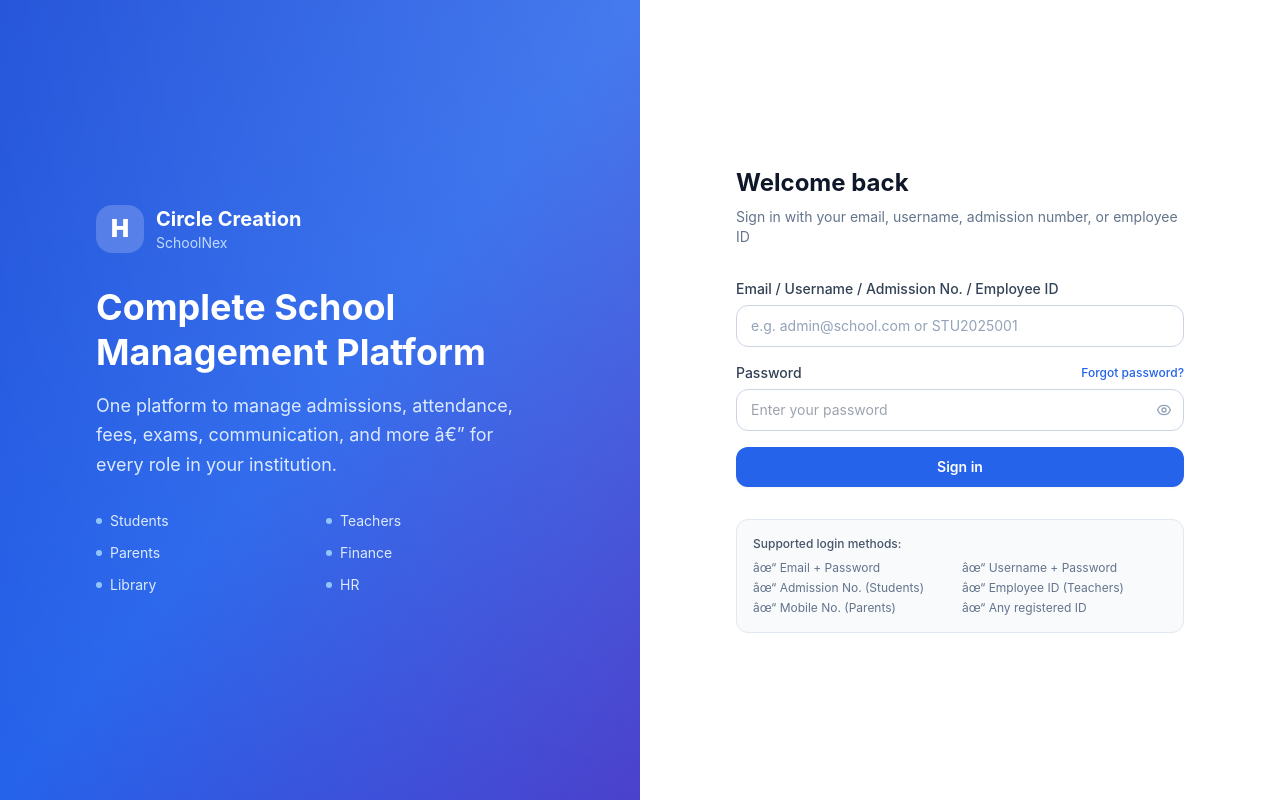
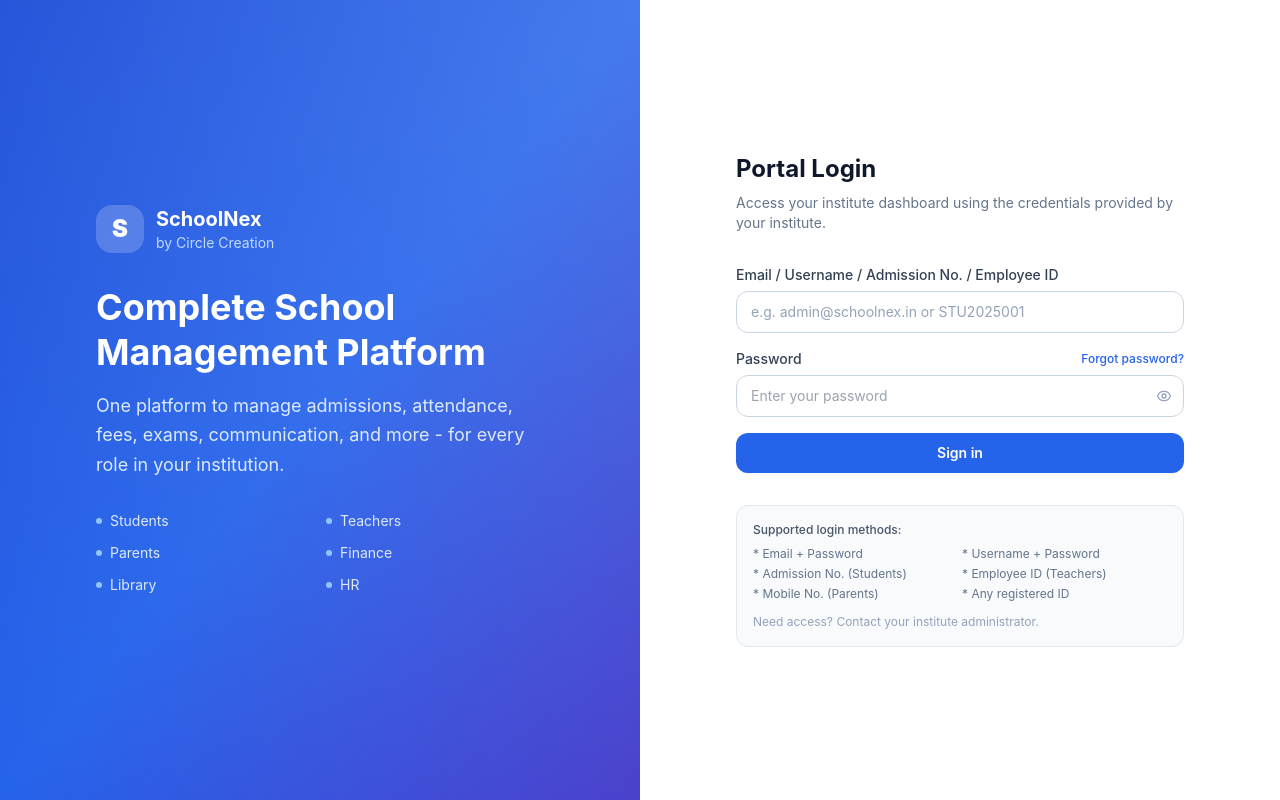
Before and after one commit to circlecreation001-oss/School-managment, a Next.js app in the folder apps/web/: page /login in a window 1280 px wide. Built offline with nearby package versions, Linux system fonts and the light colour scheme; no server answers.

Commit message:
fix(encoding): rewrite login page to fix UTF-8 broken characters

```diff
--- a/apps/web/src/app/(auth)/login/page.tsx
+++ b/apps/web/src/app/(auth)/login/page.tsx
@@ -14,7 +14,6 @@ export default function LoginPage() {
   const { login, isAuthenticated, user, isLoading } = useAuth();
   const router = useRouter();
 
-  // If already logged in, redirect to the correct portal
   useEffect(() => {
     if (!isLoading && isAuthenticated && user) {
       import('@/config/role-navigation').then(({ getLoginRedirect }) => {
@@ -27,9 +26,7 @@ export default function LoginPage() {
     e.preventDefault();
     setError('');
     setIsSubmitting(true);
-
     const result = await login(identifier, password);
-
     if (result.success) {
       const stored = typeof window !== 'undefined' ? localStorage.getItem('user') : null;
       const u = stored ? JSON.parse(stored) : user;
@@ -38,7 +35,6 @@ export default function LoginPage() {
     } else {
       setError(result.error || 'Invalid credentials. Please try again.');
     }
-
     setIsSubmitting(false);
   };
 
@@ -52,25 +48,20 @@ export default function LoginPage() {
 
   return (
     <div className="flex min-h-screen">
-      {/* Left: Branding panel */}
       <div className="hidden lg:flex lg:w-1/2 relative overflow-hidden bg-gradient-to-br from-blue-700 via-blue-600 to-indigo-700 items-center justify-center p-12">
         <div className="absolute inset-0 bg-[radial-gradient(ellipse_at_top_right,_rgba(255,255,255,0.15),_transparent)]" />
         <div className="relative text-white max-w-md">
           <div className="flex items-center gap-3 mb-8">
             <div className="h-12 w-12 rounded-2xl bg-white/20 backdrop-blur flex items-center justify-center">
-              <span className="text-2xl font-black text-white">H</span>
+              <span className="text-2xl font-black text-white">S</span>
             </div>
             <div>
-              <h1 className="text-xl font-bold">Circle Creation</h1>
-              <p className="text-blue-200 text-sm">SchoolNex</p>
+              <h1 className="text-xl font-bold">SchoolNex</h1>
+              <p className="text-blue-200 text-sm">by Circle Creation</p>
             </div>
           </div>
-          <h2 className="text-4xl font-bold leading-tight mb-4">
-            Complete School Management Platform
-          </h2>
-          <p className="text-blue-100 text-lg leading-relaxed mb-8">
-            One platform to manage admissions, attendance, fees, exams, communication, and more â€” for every role in your institution.
-          </p>
+          <h2 className="text-4xl font-bold leading-tight mb-4">Complete School Management Platform</h2>
+          <p className="text-blue-100 text-lg leading-relaxed mb-8">One platform to manage admissions, attendance, fees, exams, communication, and more - for every role in your institution.</p>
           <div className="grid grid-cols-2 gap-3">
             {['Students', 'Teachers', 'Parents', 'Finance', 'Library', 'HR'].map((item) => (
               <div key={item} className="flex items-center gap-2 text-sm text-blue-100">
@@ -82,109 +73,62 @@ export default function LoginPage() {
         </div>
       </div>
 
-      {/* Right: Login form */}
       <div className="flex w-full lg:w-1/2 items-center justify-center p-6 bg-white dark:bg-slate-950">
         <div className="w-full max-w-md">
-          {/* Mobile logo */}
           <div className="flex items-center gap-2 mb-8 lg:hidden">
             <div className="h-9 w-9 rounded-xl bg-blue-600 flex items-center justify-center">
-              <span className="text-white font-bold text-sm">H</span>
+              <span className="text-white font-bold text-sm">S</span>
             </div>
-            <span className="text-xl font-bold text-slate-900 dark:text-white">Circle Creation ERP</span>
+            <span className="text-xl font-bold text-slate-900 dark:text-white">SchoolNex</span>
           </div>
 
           <div className="mb-8">
-            <h2 className="text-2xl font-bold text-slate-900 dark:text-white">Welcome back</h2>
-            <p className="mt-2 text-sm text-slate-500 dark:text-slate-400">
-              Sign in with your email, username, admission number, or employee ID
-            </p>
+            <h2 className="text-2xl font-bold text-slate-900 dark:text-white">Portal Login</h2>
+            <p className="mt-2 text-sm text-slate-500 dark:text-slate-400">Access your institute dashboard using the credentials provided by your institute.</p>
           </div>
 
           {error && (
             <div className="mb-5 flex items-start gap-3 rounded-lg border border-red-200 bg-red-50 dark:border-red-800 dark:bg-red-900/20 p-3.5">
-              <svg className="h-4 w-4 text-red-600 dark:text-red-400 mt-0.5 shrink-0" viewBox="0 0 20 20" fill="currentColor">
-                <path fillRule="evenodd" d="M10 18a8 8 0 100-16 8 8 0 000 16zM8.28 7.22a.75.75 0 00-1.06 1.06L8.94 10l-1.72 1.72a.75.75 0 101.06 1.06L10 11.06l1.72 1.72a.75.75 0 101.06-1.06L11.06 10l1.72-1.72a.75.75 0 00-1.06-1.06L10 8.94 8.28 7.22z" clipRule="evenodd" />
-              </svg>
+              <svg className="h-4 w-4 text-red-600 mt-0.5 shrink-0" viewBox="0 0 20 20" fill="currentColor"><path fillRule="evenodd" d="M10 18a8 8 0 100-16 8 8 0 000 16zM8.28 7.22a.75.75 0 00-1.06 1.06L8.94 10l-1.72 1.72a.75.75 0 101.06 1.06L10 11.06l1.72 1.72a.75.75 0 101.06-1.06L11.06 10l1.72-1.72a.75.75 0 00-1.06-1.06L10 8.94 8.28 7.22z" clipRule="evenodd" /></svg>
               <p className="text-sm text-red-700 dark:text-red-300">{error}</p>
             </div>
           )}
 
           <form onSubmit={handleSubmit} className="space-y-4">
             <div>
-              <label htmlFor="identifier" className="block text-sm font-medium text-slate-700 dark:text-slate-300 mb-1.5">
-                Email / Username / Admission No. / Employee ID
-              </label>
-              <input
-                id="identifier"
-                type="text"
-                value={identifier}
-                onChange={(e) => setIdentifier(e.target.value)}
-                required
-                autoComplete="username"
-                className="w-full rounded-lg border border-slate-300 dark:border-slate-600 bg-white dark:bg-slate-800 px-3.5 py-2.5 text-sm text-slate-900 dark:text-slate-50 placeholder-slate-400 focus:border-blue-500 focus:outline-none focus:ring-2 focus:ring-blue-500/20 transition-colors"
-                placeholder="e.g. admin@school.com or STU2025001"
-              />
+              <label htmlFor="identifier" className="block text-sm font-medium text-slate-700 dark:text-slate-300 mb-1.5">Email / Username / Admission No. / Employee ID</label>
+              <input id="identifier" type="text" value={identifier} onChange={(e) => setIdentifier(e.target.value)} required autoComplete="username"
+                className="w-full rounded-lg border border-slate-300 dark:border-slate-600 bg-white dark:bg-slate-800 px-3.5 py-2.5 text-sm text-slate-900 dark:text-slate-50 placeholder-slate-400 focus:border-blue-500 focus:outline-none focus:ring-2 focus:ring-blue-500/20" placeholder="e.g. admin@schoolnex.in or STU2025001" />
             </div>
-
             <div>
               <div className="flex items-center justify-between mb-1.5">
-                <label htmlFor="password" className="block text-sm font-medium text-slate-700 dark:text-slate-300">
-                  Password
-                </label>
-                <Link href="/forgot-password" className="text-xs text-blue-600 hover:text-blue-700 dark:text-blue-400 font-medium">
-                  Forgot password?
-                </Link>
+                <label htmlFor="password" className="block text-sm font-medium text-slate-700 dark:text-slate-300">Password</label>
+                <Link href="/forgot-password" className="text-xs text-blue-600 hover:text-blue-700 font-medium">Forgot password?</Link>
               </div>
               <div className="relative">
-                <input
-                  id="password"
-                  type={showPassword ? 'text' : 'password'}
-                  value={password}
-                  onChange={(e) => setPassword(e.target.value)}
-                  required
-                  autoComplete="current-password"
-                  className="w-full rounded-lg border border-slate-300 dark:border-slate-600 bg-white dark:bg-slate-800 px-3.5 py-2.5 pr-10 text-sm text-slate-900 dark:text-slate-50 focus:border-blue-500 focus:outline-none focus:ring-2 focus:ring-blue-500/20 transition-colors"
-                  placeholder="Enter your password"
-                />
-                <button
-                  type="button"
-                  onClick={() => setShowPassword(!showPassword)}
-                  className="absolute right-3 top-1/2 -translate-y-1/2 text-slate-400 hover:text-slate-600 dark:hover:text-slate-300"
-                  aria-label={showPassword ? 'Hide password' : 'Show password'}
-                >
-                  {showPassword ? (
-                    <svg className="h-4 w-4" fill="none" viewBox="0 0 24 24" stroke="currentColor"><path strokeLinecap="round" strokeLinejoin="round" strokeWidth={2} d="M13.875 18.825A10.05 10.05 0 0112 19c-4.478 0-8.268-2.943-9.543-7a9.97 9.97 0 011.563-3.029m5.858.908a3 3 0 114.243 4.243M9.878 9.878l4.242 4.242M9.88 9.88l-3.29-3.29m7.532 7.532l3.29 3.29M3 3l3.59 3.59m0 0A9.953 9.953 0 0112 5c4.478 0 8.268 2.943 9.543 7a10.025 10.025 0 01-4.132 5.411m0 0L21 21" /></svg>
-                  ) : (
-                    <svg className="h-4 w-4" fill="none" viewBox="0 0 24 24" stroke="currentColor"><path strokeLinecap="round" strokeLinejoin="round" strokeWidth={2} d="M15 12a3 3 0 11-6 0 3 3 0 016 0z" /><path strokeLinecap="round" strokeLinejoin="round" strokeWidth={2} d="M2.458 12C3.732 7.943 7.523 5 12 5c4.478 0 8.268 2.943 9.542 7-1.274 4.057-5.064 7-9.542 7-4.477 0-8.268-2.943-9.542-7z" /></svg>
-                  )}
+                <input id="password" type={showPassword ? 'text' : 'password'} value={password} onChange={(e) => setPassword(e.target.value)} required autoComplete="current-password"
+                  className="w-full rounded-lg border border-slate-300 dark:border-slate-600 bg-white dark:bg-slate-800 px-3.5 py-2.5 pr-10 text-sm text-slate-900 dark:text-slate-50 focus:border-blue-500 focus:outline-none focus:ring-2 focus:ring-blue-500/20" placeholder="Enter your password" />
+                <button type="button" onClick={() => setShowPassword(!showPassword)} className="absolute right-3 top-1/2 -translate-y-1/2 text-slate-400 hover:text-slate-600" aria-label="Toggle password">
+                  <svg className="h-4 w-4" fill="none" viewBox="0 0 24 24" stroke="currentColor"><path strokeLinecap="round" strokeLinejoin="round" strokeWidth={2} d="M15 12a3 3 0 11-6 0 3 3 0 016 0z" /><path strokeLinecap="round" strokeLinejoin="round" strokeWidth={2} d="M2.458 12C3.732 7.943 7.523 5 12 5c4.478 0 8.268 2.943 9.542 7-1.274 4.057-5.064 7-9.542 7-4.477 0-8.268-2.943-9.542-7z" /></svg>
                 </button>
               </div>
             </div>
-
-            <button
-              type="submit"
-              disabled={isSubmitting}
-              className="w-full rounded-lg bg-blue-600 hover:bg-blue-700 px-4 py-2.5 text-sm font-semibold text-white focus:outline-none focus:ring-2 focus:ring-blue-500 focus:ring-offset-2 disabled:opacity-50 disabled:cursor-not-allowed transition-all shadow-sm"
-            >
-              {isSubmitting ? (
-                <span className="flex items-center justify-center gap-2">
-                  <svg className="h-4 w-4 animate-spin" viewBox="0 0 24 24" fill="none"><circle className="opacity-25" cx="12" cy="12" r="10" stroke="currentColor" strokeWidth="4" /><path className="opacity-75" fill="currentColor" d="M4 12a8 8 0 018-8V0C5.373 0 0 5.373 0 12h4z" /></svg>
-                  Signing in...
-                </span>
-              ) : 'Sign in'}
+            <button type="submit" disabled={isSubmitting} className="w-full rounded-lg bg-blue-600 hover:bg-blue-700 px-4 py-2.5 text-sm font-semibold text-white disabled:opacity-50 transition-all shadow-sm">
+              {isSubmitting ? 'Signing in...' : 'Sign in'}
             </button>
           </form>
 
           <div className="mt-8 rounded-lg border border-slate-200 dark:border-slate-700 bg-slate-50 dark:bg-slate-900 p-4">
             <p className="text-xs font-medium text-slate-600 dark:text-slate-400 mb-2">Supported login methods:</p>
             <div className="grid grid-cols-2 gap-1 text-xs text-slate-500 dark:text-slate-400">
-              <span>âœ“ Email + Password</span>
-              <span>âœ“ Username + Password</span>
-              <span>âœ“ Admission No. (Students)</span>
-              <span>âœ“ Employee ID (Teachers)</span>
-              <span>âœ“ Mobile No. (Parents)</span>
-              <span>âœ“ Any registered ID</span>
+              <span>* Email + Password</span>
+              <span>* Username + Password</span>
+              <span>* Admission No. (Students)</span>
+              <span>* Employee ID (Teachers)</span>
+              <span>* Mobile No. (Parents)</span>
+              <span>* Any registered ID</span>
             </div>
+            <p className="mt-3 text-xs text-slate-400">Need access? Contact your institute administrator.</p>
           </div>
         </div>
       </div>
--- a/apps/web/src/app/(public)/layout.tsx
+++ b/apps/web/src/app/(public)/layout.tsx
@@ -56,7 +56,7 @@ export default function PublicLayout({ children }: { children: React.ReactNode }
             {/* Solutions Mega Menu */}
             <div className="relative" onMouseEnter={() => setMegaOpen('solutions')} onMouseLeave={() => setMegaOpen(null)}>
               <button className={`px-3 py-2 rounded-lg text-sm font-medium transition-all ${scrolled ? 'text-slate-600 hover:text-blue-600 hover:bg-blue-50' : 'text-white/80 hover:text-white'}`}>
-                Solutions <span className="text-[10px] ml-0.5">â–¼</span>
+                Solutions
               </button>
               <AnimatePresence>
                 {megaOpen === 'solutions' && (
@@ -80,7 +80,7 @@ export default function PublicLayout({ children }: { children: React.ReactNode }
             {/* Resources Menu */}
             <div className="relative" onMouseEnter={() => setMegaOpen('resources')} onMouseLeave={() => setMegaOpen(null)}>
               <button className={`px-3 py-2 rounded-lg text-sm font-medium transition-all ${scrolled ? 'text-slate-600 hover:text-blue-600 hover:bg-blue-50' : 'text-white/80 hover:text-white'}`}>
-                Resources <span className="text-[10px] ml-0.5">â–¼</span>
+                Resources
               </button>
               <AnimatePresence>
                 {megaOpen === 'resources' && (
@@ -97,8 +97,7 @@ export default function PublicLayout({ children }: { children: React.ReactNode }
 
           <div className="hidden lg:flex items-center gap-3">
             <Link href="/login" className={`text-sm font-medium px-4 py-2 rounded-lg transition-all ${scrolled ? 'text-slate-700 hover:text-blue-600 hover:bg-blue-50' : 'text-white/90 hover:text-white hover:bg-white/10'}`}>
-              Login â†’
-            </Link>
+              Portal Login</Link>
             <Link href="/contact" className="text-sm font-semibold px-5 py-2.5 rounded-xl bg-gradient-to-r from-blue-600 to-indigo-600 text-white shadow-lg shadow-blue-500/20 hover:shadow-xl hover:shadow-blue-500/30 hover:-translate-y-0.5 transition-all duration-300">
               Book Free Demo
             </Link>
@@ -130,7 +129,7 @@ export default function PublicLayout({ children }: { children: React.ReactNode }
                   <Link key={r.label} href={r.href} onClick={() => setMobileOpen(false)} className="block text-sm text-slate-600 py-2 px-3 rounded-lg hover:bg-slate-50">{r.label}</Link>
                 ))}
                 <div className="pt-3 space-y-2">
-                  <Link href="/login" onClick={() => setMobileOpen(false)} className="block text-center text-sm font-medium py-2.5 rounded-xl border border-slate-200 text-slate-700">Login â†’</Link>
+                  <Link href="/login" onClick={() => setMobileOpen(false)} className="block text-center text-sm font-medium py-2.5 rounded-xl border border-slate-200 text-slate-700">Portal Login</Link>
                   <Link href="/contact" onClick={() => setMobileOpen(false)} className="block text-center text-sm font-semibold px-5 py-2.5 rounded-xl bg-gradient-to-r from-blue-600 to-indigo-600 text-white">Book Free Demo</Link>
                 </div>
               </div>
@@ -198,7 +197,7 @@ export default function PublicLayout({ children }: { children: React.ReactNode }
             </div>
           </div>
           <div className="mt-8 flex flex-col md:flex-row items-center justify-between gap-4">
-            <p className="text-xs text-slate-500">Â© {new Date().getFullYear()} SchoolNex by Circle Creation. All rights reserved.</p>
+            <p className="text-xs text-slate-500">Â  {new Date().getFullYear()} SchoolNex by Circle Creation. All rights reserved.</p>
             <div className="flex items-center gap-6 text-xs text-slate-500">
               <Link href="#" className="hover:text-white transition-colors">Privacy Policy</Link>
               <Link href="#" className="hover:text-white transition-colors">Terms & Conditions</Link>
```
